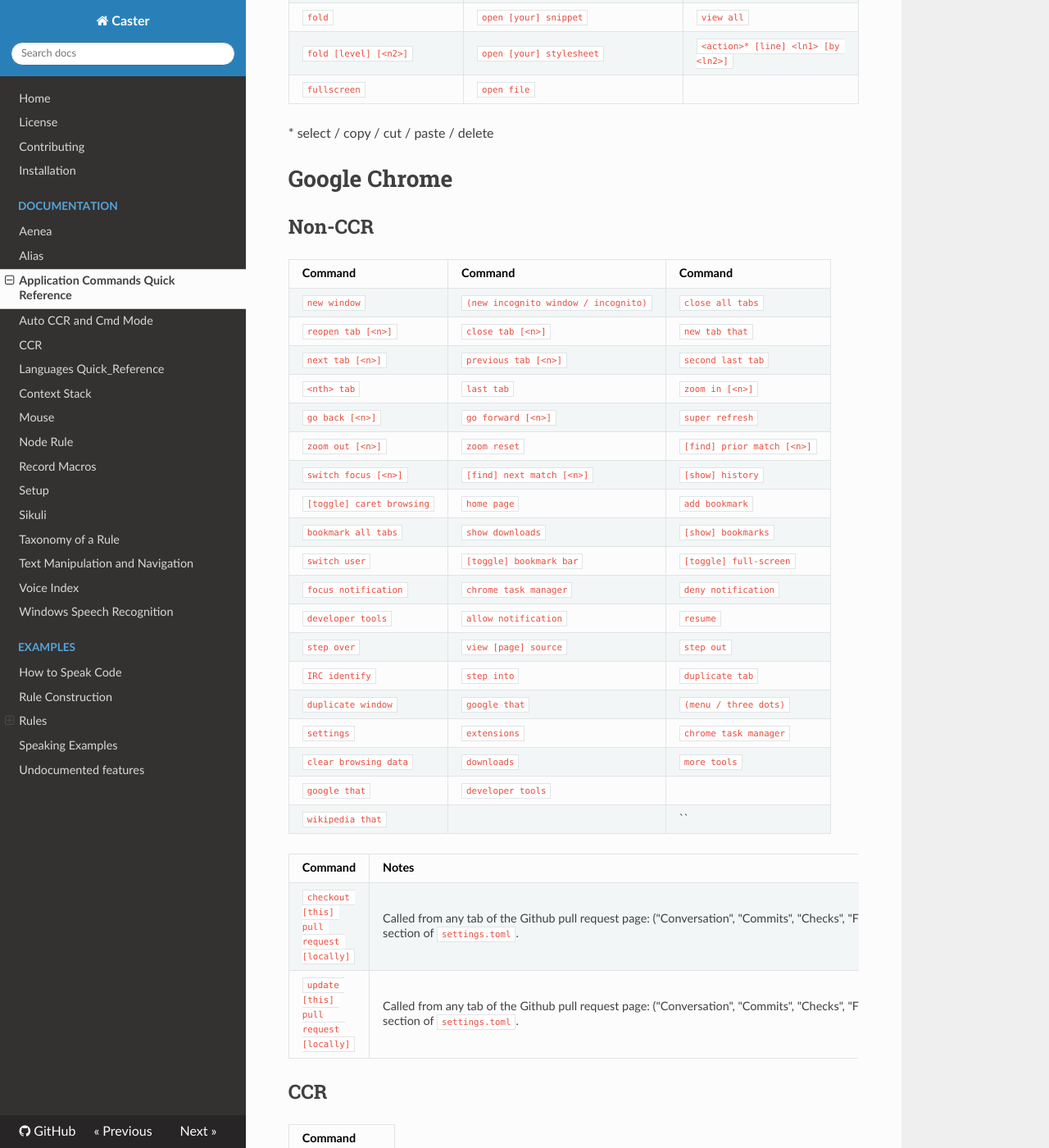
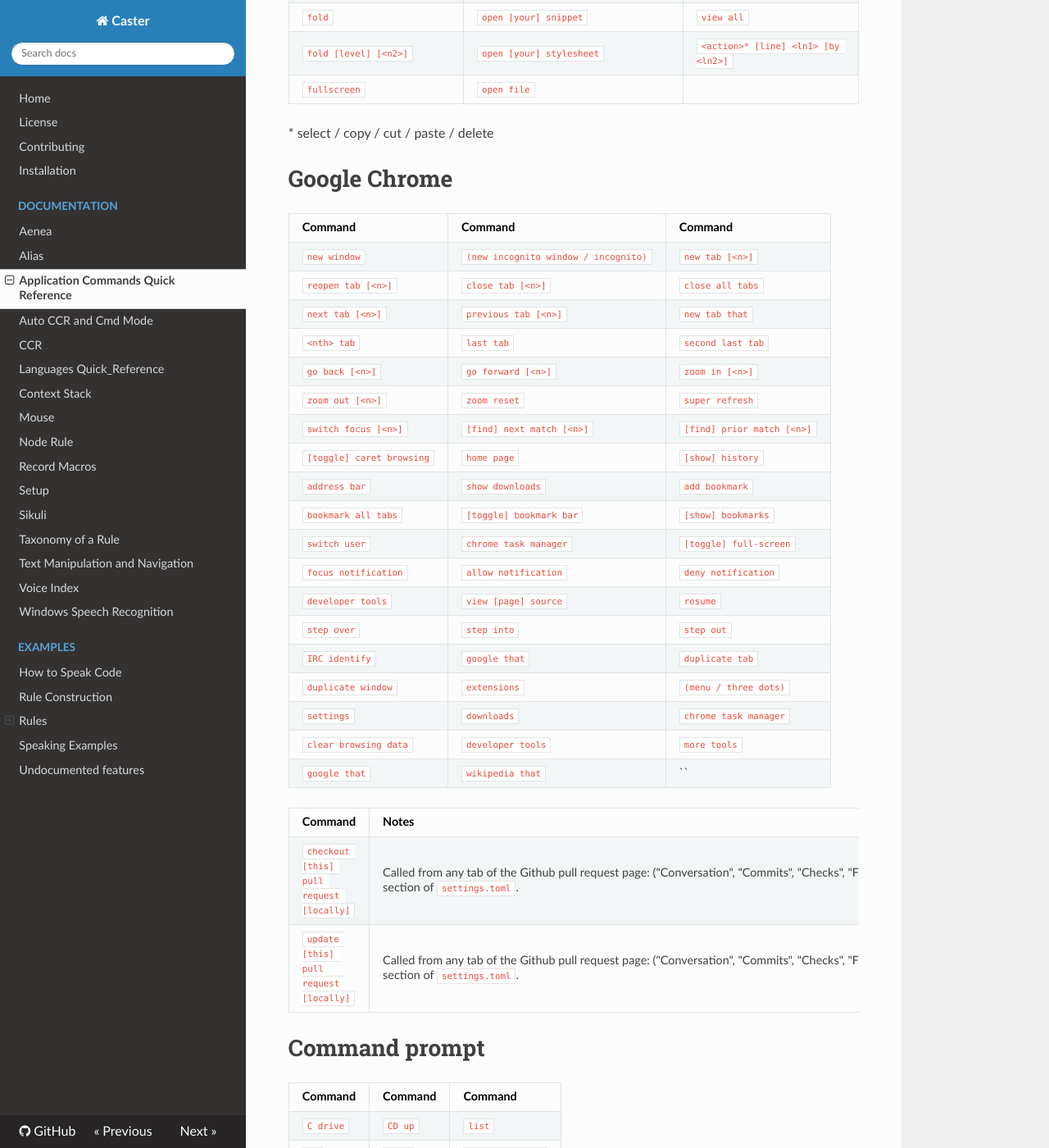
Before and after one commit to dictation-toolbox/Caster, an MkDocs documentation site: the page built from castervoice/doc/readthedocs/Application_Commands_Quick_Reference.md, in a window 1280 px wide and 1400 px high, scrolled down 4408 px. Shown: the whole window at 82% size. Built offline with MkDocs 1.6.1, drawn with Linux system fonts in a browser that asks for light colours; nearby versions of some CDN libraries; comment, search, counter and statistics services are not loaded; some of the changed text lies outside the part shown.

```diff
--- a/castervoice/doc/readthedocs/Application_Commands_Quick_Reference.md
+++ b/castervoice/doc/readthedocs/Application_Commands_Quick_Reference.md
@@ -130,39 +130,33 @@
 \* select / copy / cut / paste / delete
 
 # Google Chrome
-## Non-CCR
-| Command                                | Command                              | Command                      |
-|:---------------------------------------|:-------------------------------------|:-----------------------------|
-| `new window`                           | `(new incognito window / incognito)` | `close all tabs`                       |
-| `reopen tab [<n>]`                     | `close tab [<n>]`                    | `new tab that`               |
-| `next tab [<n>]`                       | `previous tab [<n>]`                 | `second last tab`            |
-| `<nth> tab`                            | `last tab`                           | `zoom in [<n>]`              |
-| `go back [<n>]`                        | `go forward [<n>]`                   | `super refresh`              |
-| `zoom out [<n>]`                       | `zoom reset`                         | `[find] prior match [<n>]`   |
-| `switch focus [<n>]`                   | `[find] next match [<n>]`            | `[show] history`             |
-| `[toggle] caret browsing`              | `home page`                          | `add bookmark`               |
-| `bookmark all tabs`                    | `show downloads`                     | `[show] bookmarks`           |
-| `switch user`                          | `[toggle] bookmark bar`              | `[toggle] full-screen`       |
-| `focus notification`                   | `chrome task manager`                | `deny notification`          |
-| `developer tools`                      | `allow notification`                 | `resume`                     |
-| `step over`                            | `view [page] source`                 | `step out`                   |
-| `IRC identify`                         | `step into`                          | `duplicate tab`              |
-| `duplicate window`                     | `google that`                        | `(menu / three dots)`        |
-| `settings`                             | `extensions`                         | `chrome task manager`        |
-| `clear browsing data`                  | `downloads`                          | `more tools`                 |
-| `google that`                          | `developer tools`                    |    |
-| `wikipedia that`                       |                     | ``                 |
+
+| Command                                | Command                              | Command                                   |
+|:---------------------------------------|:-------------------------------------|:------------------------------------------|
+| `new window`                           | `(new incognito window / incognito)` | `new tab [<n>]`                           |
+| `reopen tab [<n>]`                     | `close tab [<n>]`                    | `close all tabs`                          |
+| `next tab [<n>]`                       | `previous tab [<n>]`                 | `new tab that`                            |
+| `<nth> tab`                            | `last tab`                           | `second last tab`                         |
+| `go back [<n>]`                        | `go forward [<n>]`                   | `zoom in [<n>]`                           |
+| `zoom out [<n>]`                       | `zoom reset`                         | `super refresh`                           |
+| `switch focus [<n>]`                   | `[find] next match [<n>]`            | `[find] prior match [<n>]`                |
+| `[toggle] caret browsing`              | `home page`                          | `[show] history`                          |
+| `address bar`                          | `show downloads`                     | `add bookmark`                            |
+| `bookmark all tabs`                    | `[toggle] bookmark bar`              | `[show] bookmarks`                        |
+| `switch user`                          | `chrome task manager`                | `[toggle] full-screen`                    |
+| `focus notification`                   | `allow notification`                 | `deny notification`                       |
+| `developer tools`                      | `view [page] source`                 | `resume`                                  |
+| `step over`                            | `step into`                          | `step out`                                |
+| `IRC identify`                         | `google that`                        | `duplicate tab`                           |
+| `duplicate window`                     | `extensions`                         | `(menu / three dots)`                     |
+| `settings`                             | `downloads`                          | `chrome task manager`                     |
+| `clear browsing data`                  | `developer tools`                    | `more tools`                              |
+| `google that`                          | `wikipedia that`                     | ``                                        |
 
 | Command                                  | Notes                                                                                                                                                                        |
 |:-----------------------------------------|:-----------------------------------------------------------------------------------------------------------------------------------------------------------------------------|
 | `checkout [this] pull request [locally]` | Called from any tab of the Github pull request page: ("Conversation", "Commits", "Checks", "Files changed"). Adjust pause times in the `gitbash` section of `settings.toml`. |
 | `update [this] pull request [locally]`   | Called from any tab of the Github pull request page: ("Conversation", "Commits", "Checks", "Files changed"). Adjust pause times in the `gitbash` section of `settings.toml`. |
-
-## CCR
-| Command
-|:---------------------------------------|
-| `new tab [<n>]`                        |
-| `address [bar]`                        |
 
 # Command prompt
 
```
Also changed, not shown: 1 other file.
